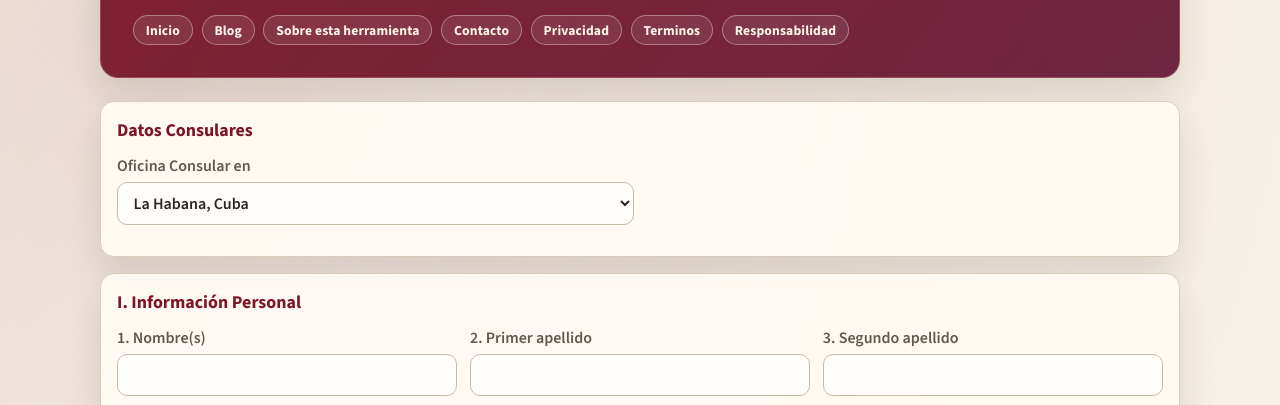
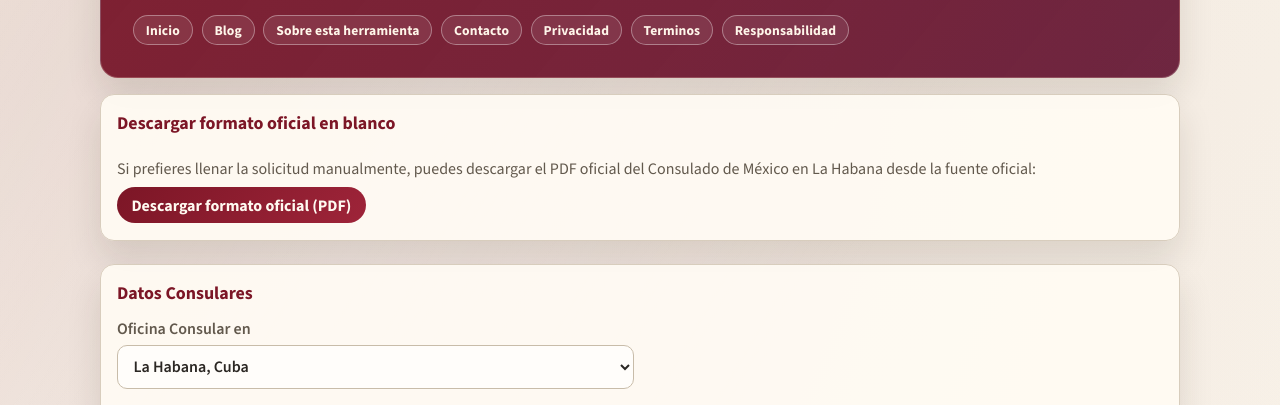
Before and after one commit to ChristianGlez94/generadorplanillamexico, a website: page public/index.html in a window 1280 px wide. Shown: the part 345-750 px from the top of the page. Drawn offline with nearby package versions, Linux system fonts and the light colour scheme; no server answers.

Commit message:
feat(web): add official blank visa PDF link and favicon

```diff
--- a/public/index.html
+++ b/public/index.html
@@ -4,6 +4,7 @@
     <meta charset="UTF-8" />
     <meta name="viewport" content="width=device-width, initial-scale=1.0" />
     <title>Herramienta para el llenado de la solicitud de visa para entrar a México</title>
+    <link rel="icon" type="image/x-icon" href="/favicon_planilla_mexico_v2.ico" />
     <link rel="preconnect" href="https://fonts.googleapis.com" />
     <link rel="preconnect" href="https://fonts.gstatic.com" crossorigin />
     <link
@@ -49,6 +50,22 @@
           <a href="/aviso-responsabilidad.html">Responsabilidad</a>
         </nav>
       </header>
+
+      <section class="card blog-launch">
+        <h2>Descargar formato oficial en blanco</h2>
+        <p>
+          Si prefieres llenar la solicitud manualmente, puedes descargar el PDF oficial del
+          Consulado de México en La Habana desde la fuente oficial:
+        </p>
+        <a
+          class="blog-cta"
+          href="https://consulmex.sre.gob.mx/la-habana/images/PDF/formato_solicitud_de_visapdf_6.pdf"
+          target="_blank"
+          rel="noopener noreferrer"
+        >
+          Descargar formato oficial (PDF)
+        </a>
+      </section>
 
       <form id="visaForm" novalidate>
         <section class="card">
```
Also changed, not shown: public/aviso-responsabilidad.html (+1 -0 lines), public/blog.html (+1 -0 lines), public/contacto.html (+1 -0 lines), public/noticia.html (+1 -0 lines), public/politica-privacidad.html (+1 -0 lines), public/sobre-esta-herramienta.html (+1 -0 lines), public/terminos-condiciones.html (+1 -0 lines), public/favicon_planilla_mexico_v2.ico (added).
